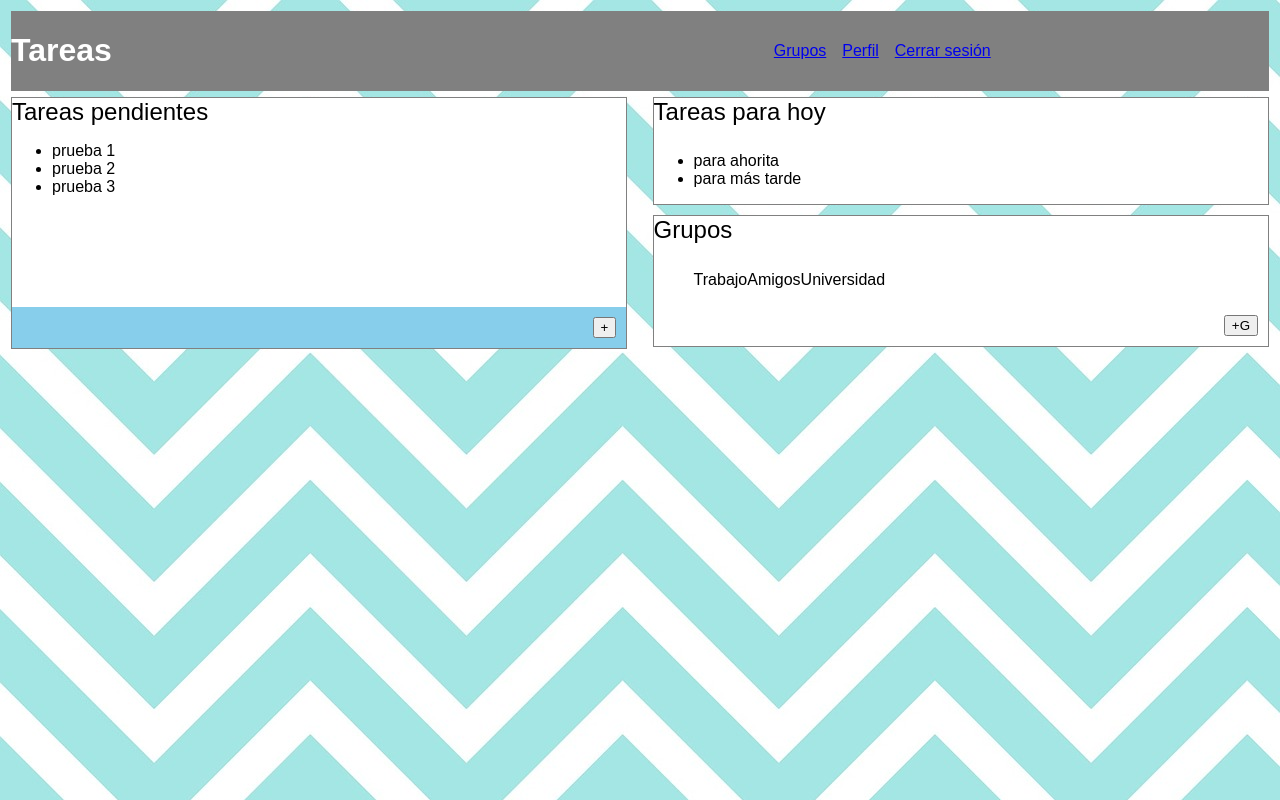
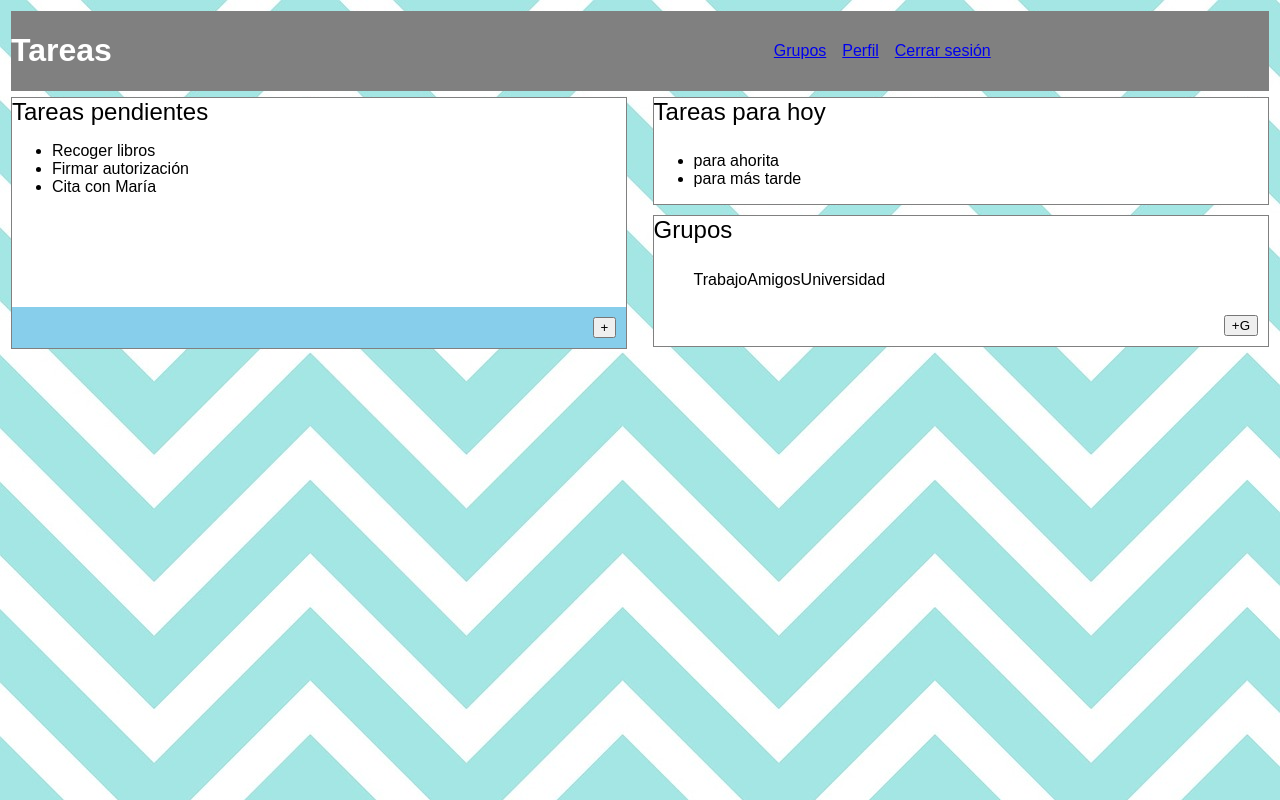
Before and after one commit to mpaulaacosta/nextu-angular2-ejercicio-componentes-y-directivas, an Angular app in the folder tareas/: page / in a window 1280 px wide. Built offline with nearby package versions, Linux system fonts and the light colour scheme.

Commit message:
10. Usa las herramientas de Angular 2 para cargar las tareas en el componente tareas-pendientes. Éstas deben ser cargadas a partir de un arreglo de tipo string.

```diff
--- a/tareas/src/app/i-tareas-pendientes/i-tareas-pendientes.component.html
+++ b/tareas/src/app/i-tareas-pendientes/i-tareas-pendientes.component.html
@@ -10,9 +10,7 @@
 
   <div class="cuerpo-i-tareas-pendientes">
     <ul>
-      <li>prueba 1</li>
-      <li>prueba 2</li>
-      <li>prueba 3</li>
+      <li *ngFor="let tareaPendiente of listaTareasPendientes">{{tareaPendiente}}</li>
     </ul>
   </div>
 
--- a/tareas/src/app/i-tareas-pendientes/i-tareas-pendientes.component.ts
+++ b/tareas/src/app/i-tareas-pendientes/i-tareas-pendientes.component.ts
@@ -12,4 +12,10 @@ export class ITareasPendientesComponent implements OnInit {
   ngOnInit() {
   }
 
+  listaTareasPendientes = [
+    "Recoger libros",
+    "Firmar autorización",
+    "Cita con María"
+  ];
+
 }
```
